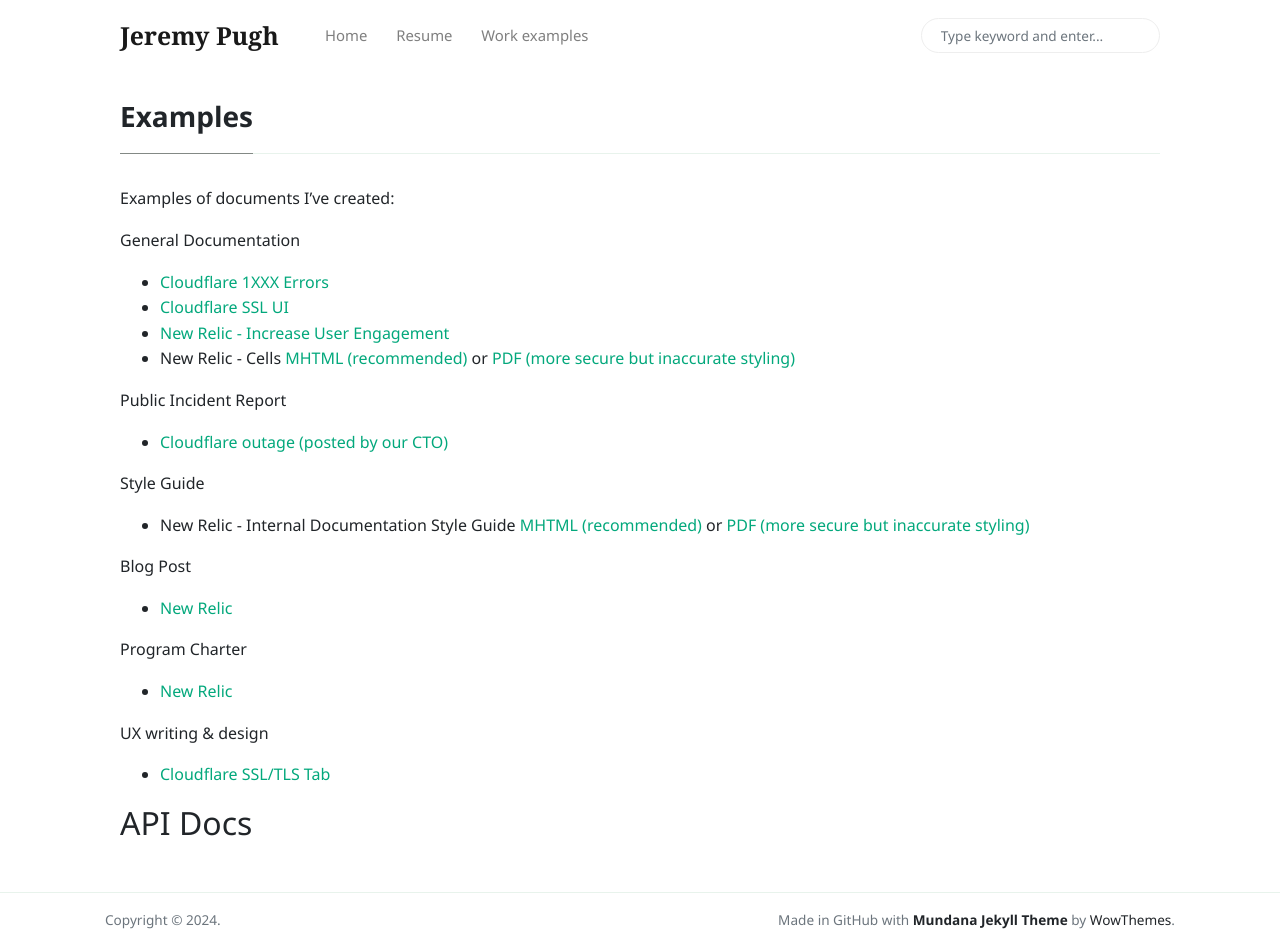
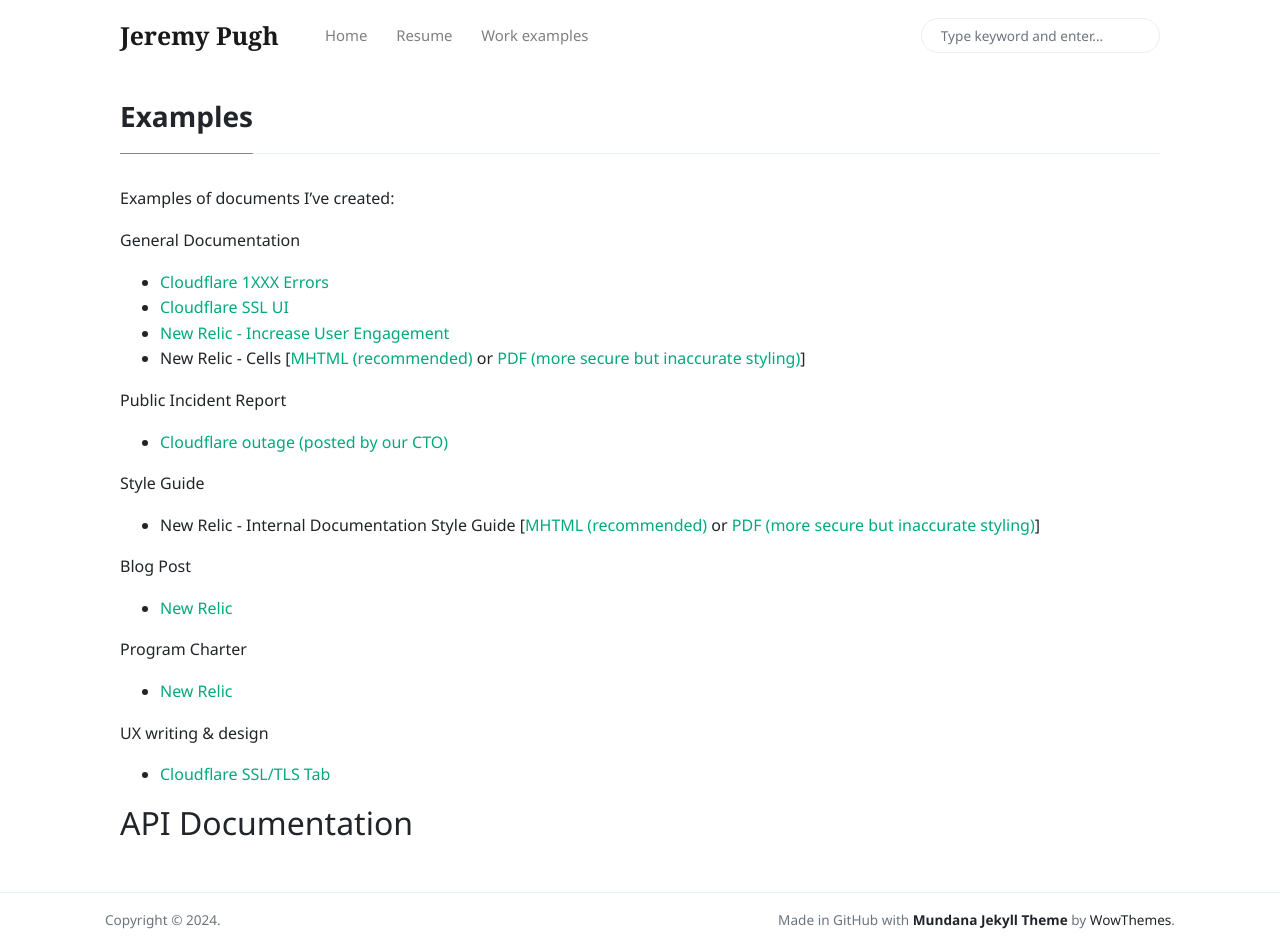
Before and after one commit to stumblefiend/jeremy.pugh, a Jekyll site: the page built from _pages/examples.md, in a window 1280 px wide and 947 px high. Built offline with Jekyll 4.4.1, drawn with Linux system fonts in a browser that asks for light colours; nearby versions of some CDN libraries.

Commit message:
Update examples.md

```diff
--- a/_pages/examples.md
+++ b/_pages/examples.md
@@ -9,13 +9,13 @@
 - [Cloudflare 1XXX Errors](https://developers.cloudflare.com/support/troubleshooting/cloudflare-errors/troubleshooting-cloudflare-1xxx-errors/)
 - [Cloudflare SSL UI](/assets/images/ssl-ui.png)
 - [New Relic - Increase User Engagement](https://docs.newrelic.com/docs/website-performance-monitoring/increase-user-engagement/)
-- New Relic - Cells [MHTML (recommended)](/assets/docs/cells-new-relic.mhtml) or [PDF (more secure but inaccurate styling)](/assets/docs/cells-new-relic.pdf)
+- New Relic - Cells [[MHTML (recommended)](/assets/docs/cells-new-relic.mhtml) or [PDF (more secure but inaccurate styling)](/assets/docs/cells-new-relic.pdf)]
 
 Public Incident Report
 - [Cloudflare outage (posted by our CTO)](/assets/docs/incident-report.pdf)
 
 Style Guide
-- New Relic - Internal Documentation Style Guide [MHTML (recommended)](/assets/docs/style-guide.mhtml) or [PDF (more secure but inaccurate styling)](/assets/docs/style-guide.pdf)
+- New Relic - Internal Documentation Style Guide [[MHTML (recommended)](/assets/docs/style-guide.mhtml) or [PDF (more secure but inaccurate styling)](/assets/docs/style-guide.pdf)]
 
 Blog Post
 - [New Relic](/assets/docs/design-changes.pdf)
@@ -26,5 +26,6 @@
 UX writing & design
 - [Cloudflare SSL/TLS Tab](/assets/images/cloudflare-ssl-tab.png)
 
-API Docs
+
+API Documentation
 -
```
